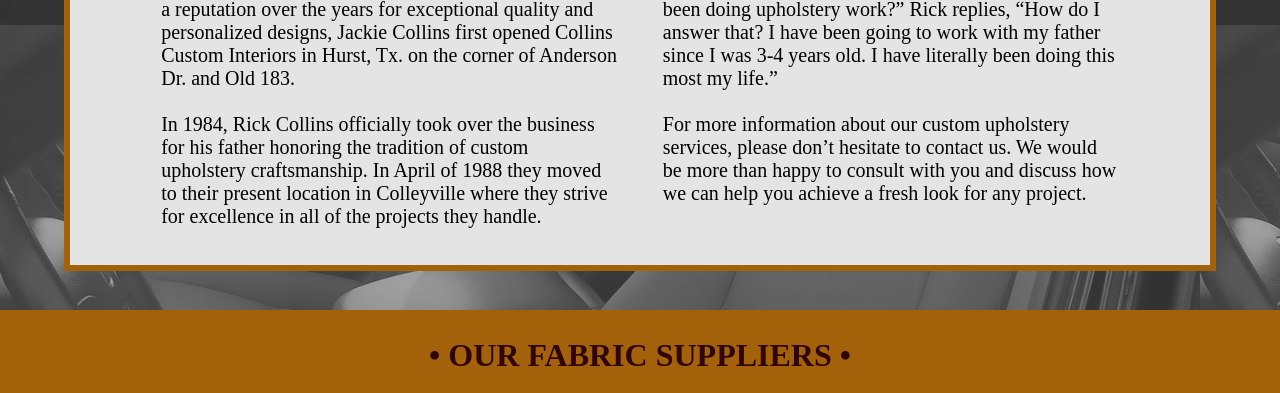
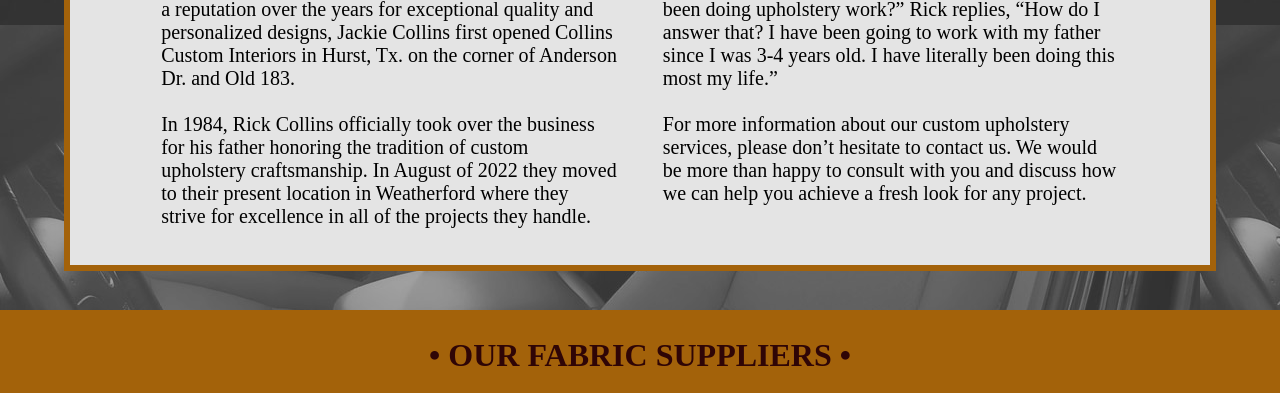
Before and after one commit to chablo11/Collins-Custom-Interiors, a plain HTML site: page index.html in a window 1280 px wide. Shown: the part 773-1166 px from the top of the page. Drawn offline with Linux system fonts and the light colour scheme.

Commit message:
Update index.html

```diff
--- a/index.html
+++ b/index.html
@@ -78,7 +78,7 @@
 						People are always asking, “Rick, how long have you been doing upholstery work?” Rick replies, “How do I answer that? I have been going to work with my father since I was 3-4 years old. I have literally been doing this most my life.”
 					</p>
 					<p class="p3">
-						In 1984, Rick Collins officially took over the business for his father honoring the tradition of custom upholstery craftsmanship. In April of 1988 they moved to their present location in Colleyville where they strive for excellence in all of the projects they handle.
+						In 1984, Rick Collins officially took over the business for his father honoring the tradition of custom upholstery craftsmanship. In August of 2022 they moved to their present location in Weatherford where they strive for excellence in all of the projects they handle.
 					</p>
 					<p class="p4">
 						For more information about our custom upholstery services, please don’t hesitate to contact us. We would be more than happy to consult with you and discuss how we can help you achieve a fresh look for any project.
```
